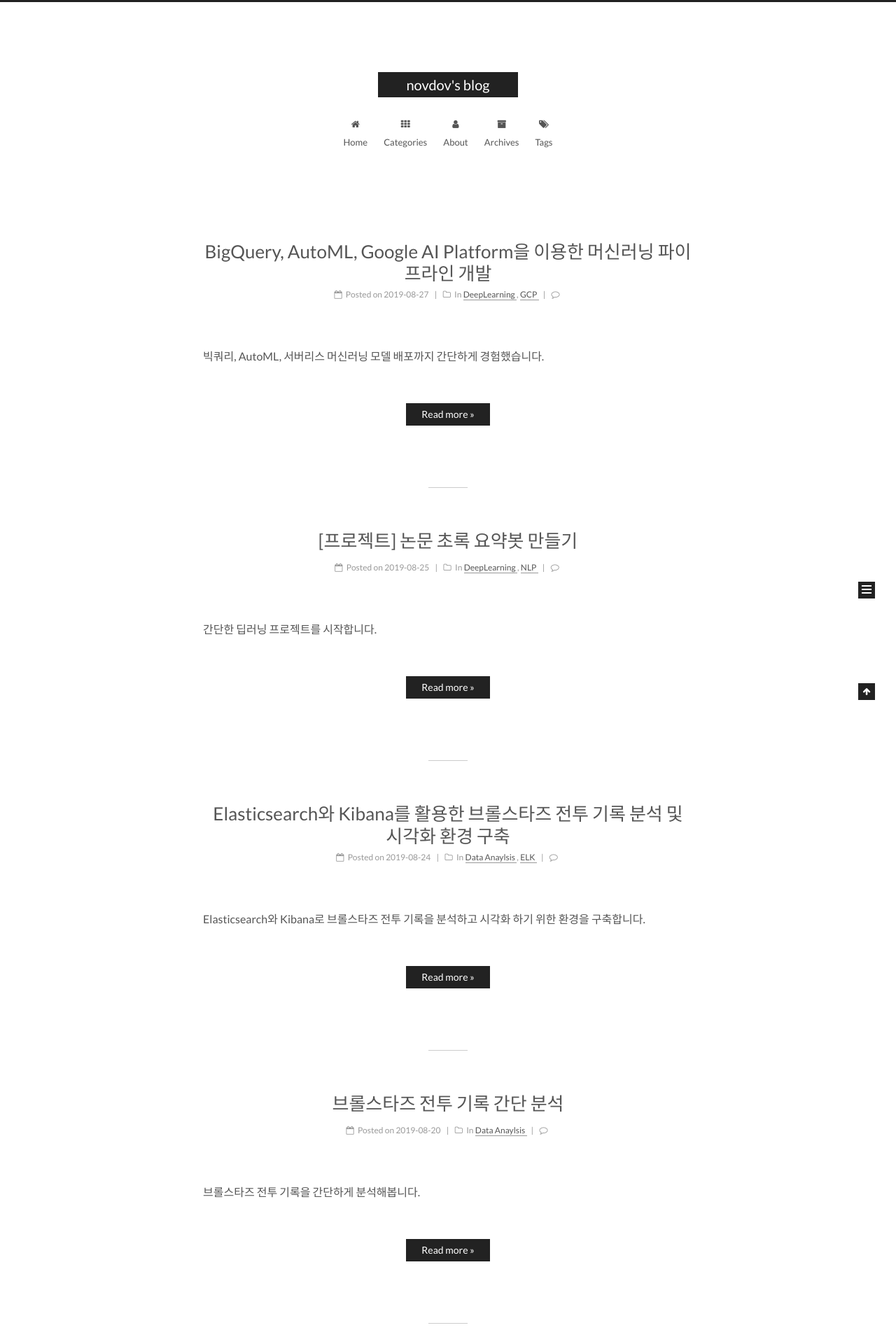
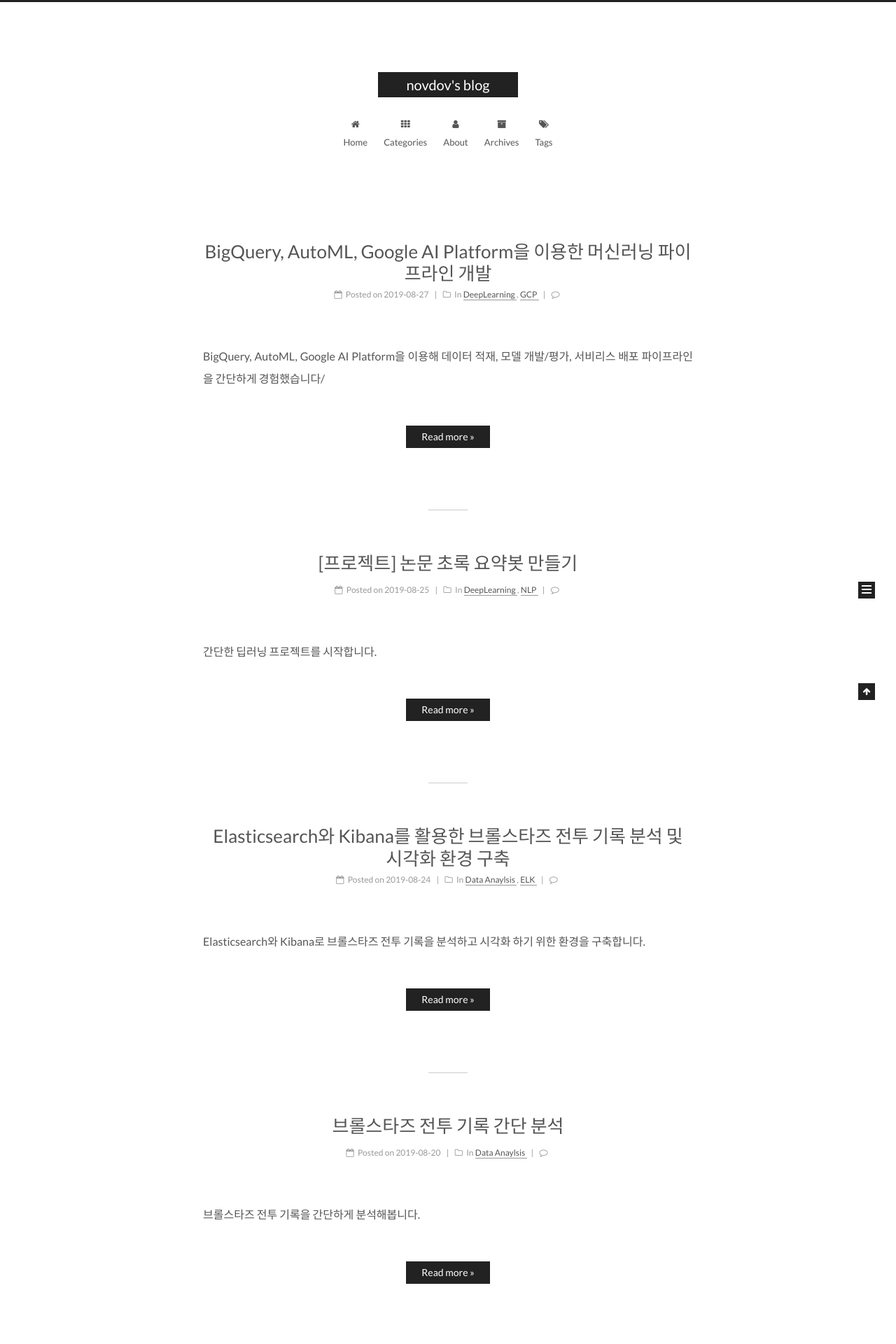
Before and after one commit to novdov/novdov.github.io, a Jekyll site: the page built from index.html, in a window 1280 px wide. Shown: the top 1920 px of the page at 70% size. Built offline with Jekyll 4.4.1, drawn with Linux system fonts in a browser that asks for light colours; the list of posts is cut into pages by our own code; comment, search, counter and statistics services are not loaded.

Commit message:
modify) desc, body

```diff
--- a/_posts/2019-08-27-automl-serverless.md
+++ b/_posts/2019-08-27-automl-serverless.md
@@ -1,7 +1,7 @@
 ---
 title: 'BigQuery, AutoML, Google AI Platform을 이용한 머신러닝 파이프라인 개발'
 date: 2019-08-27 19:00:00
-description: 빅쿼리, AutoML, 서버리스 머신러닝 모델 배포까지 간단하게 경험했습니다.
+description: BigQuery, AutoML, Google AI Platform을 이용해 데이터 적재, 모델 개발/평가, 서비리스 배포 파이프라인을 간단하게 경험했습니다/
 categories:
 - DeepLearning
 - GCP
```
Also changed, not shown: other parts of _posts/2019-08-27-automl-serverless.md (+1 -1 lines).
